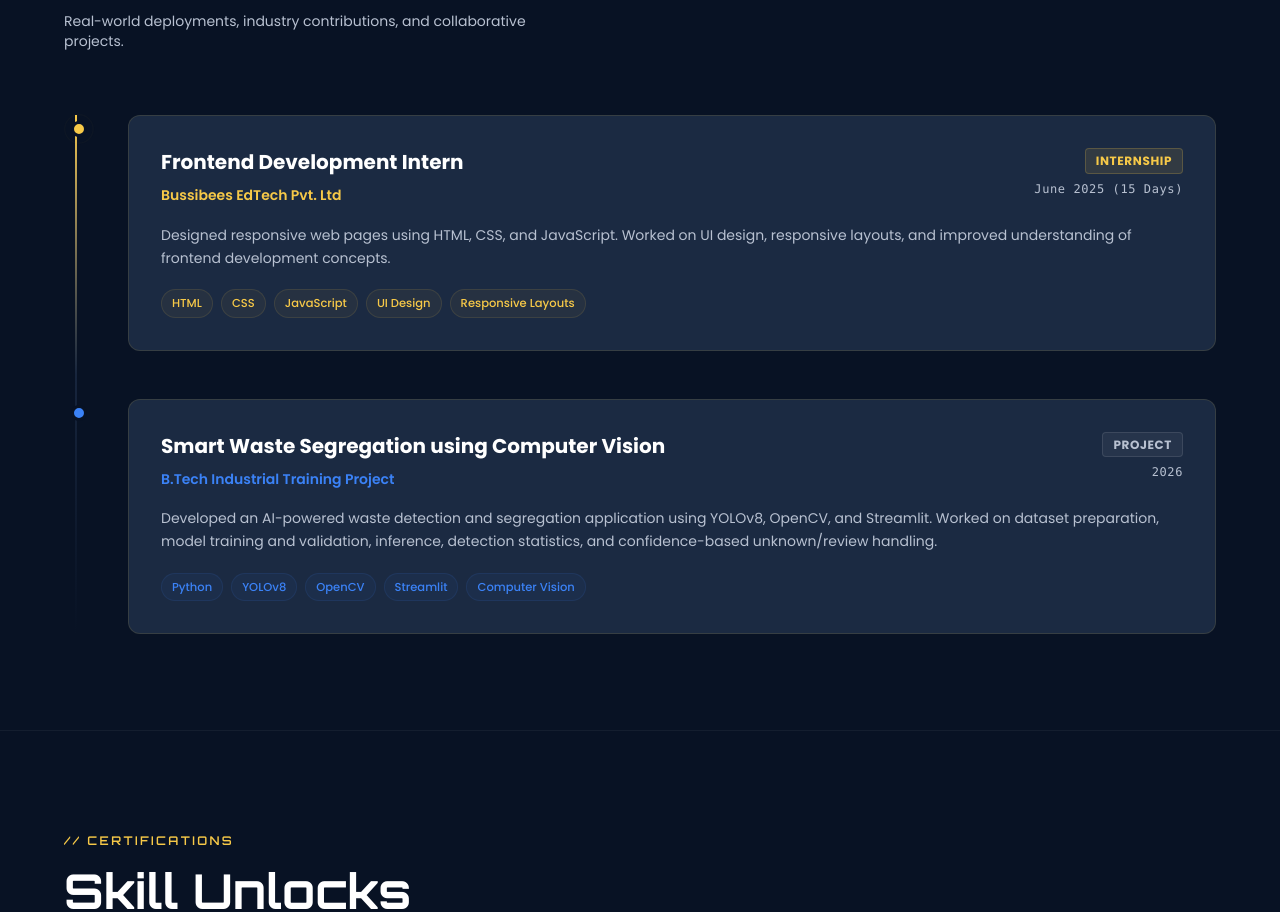
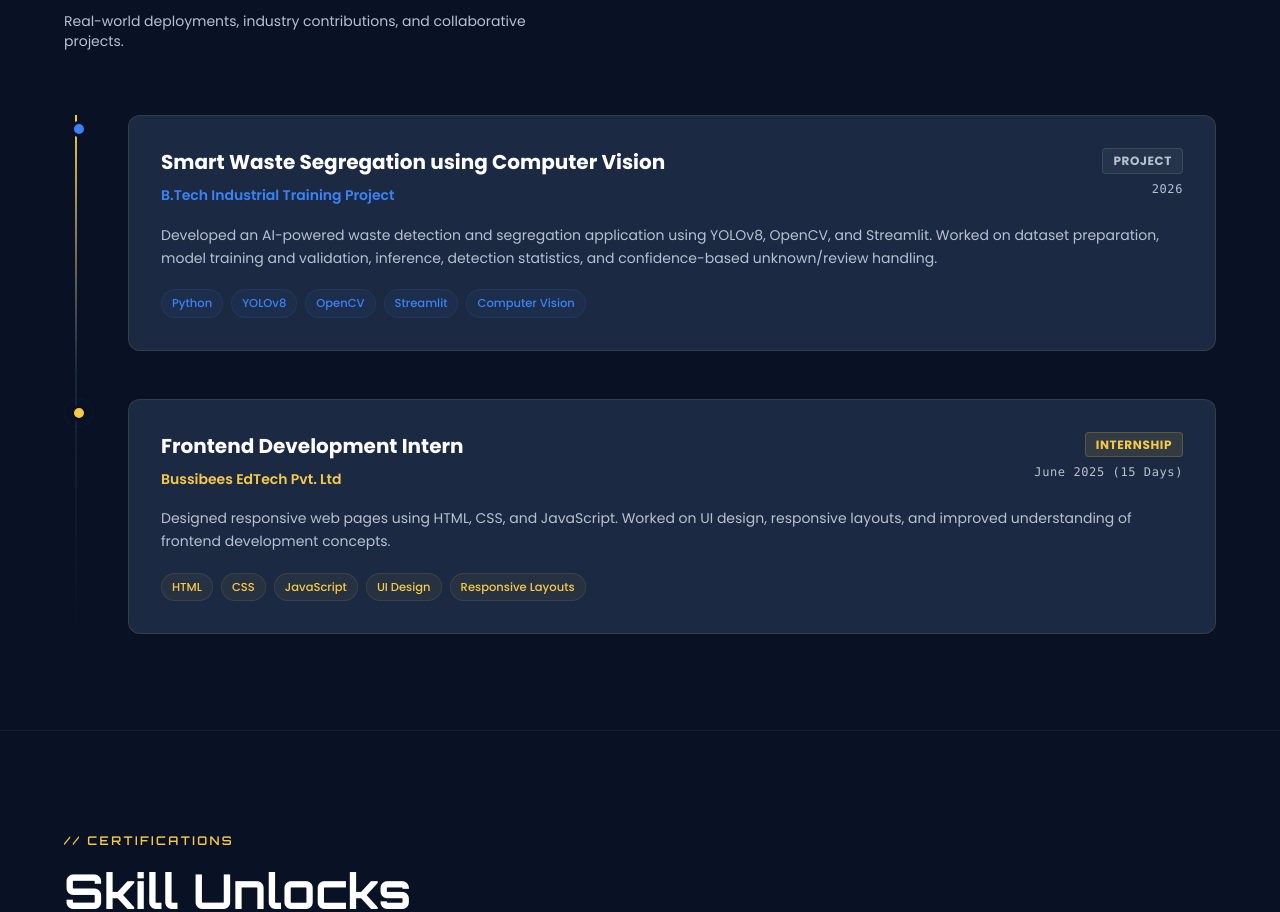
Before and after one commit to raj-239205/Portfolio, a Next.js app: page /Portfolio/ in a window 1280 px wide. Shown: the part 4922-5834 px from the top of the page. Built offline with nearby package versions, Linux system fonts and the light colour scheme.

Commit message:
Prioritize newly added project experience

```diff
--- a/components/Experience.tsx
+++ b/components/Experience.tsx
@@ -15,6 +15,16 @@ interface ExperienceItem {
 
 const experiences: ExperienceItem[] = [
   {
+    role: "Smart Waste Segregation using Computer Vision",
+    company: "B.Tech Industrial Training Project",
+    type: "Project",
+    duration: "2026",
+    description:
+      "Developed an AI-powered waste detection and segregation application using YOLOv8, OpenCV, and Streamlit. Worked on dataset preparation, model training and validation, inference, detection statistics, and confidence-based unknown/review handling.",
+    tags: ["Python", "YOLOv8", "OpenCV", "Streamlit", "Computer Vision"],
+    isGold: false,
+  },
+  {
     role: "Frontend Development Intern",
     company: "Bussibees EdTech Pvt. Ltd",
     type: "Internship",
@@ -23,16 +33,6 @@ const experiences: ExperienceItem[] = [
       "Designed responsive web pages using HTML, CSS, and JavaScript. Worked on UI design, responsive layouts, and improved understanding of frontend development concepts.",
     tags: ["HTML", "CSS", "JavaScript", "UI Design", "Responsive Layouts"],
     isGold: true,
-  },
-  {
-    role: "Smart Waste Segregation using Computer Vision",
-    company: "B.Tech Industrial Training Project",
-    type: "Project",
-    duration: "2026",
-    description:
-      "Developed an AI-powered waste detection and segregation application using YOLOv8, OpenCV, and Streamlit. Worked on dataset preparation, model training and validation, inference, detection statistics, and confidence-based unknown/review handling.",
-    tags: ["Python", "YOLOv8", "OpenCV", "Streamlit", "Computer Vision"],
-    isGold: false,
   },
 ];
 
@@ -69,14 +69,12 @@ export default function Experience() {
         </motion.p>
 
         <div className="relative pl-8 md:pl-12 flex flex-col gap-12">
-          {/* Vertical timeline line */}
           <div className="absolute left-[7px] md:left-[11px] top-0 w-[2px] h-full bg-gradient-to-b from-accent-gold via-bg-secondary to-bg-primary" />
 
           {experiences.map((exp, idx) => {
             const isGold = exp.isGold;
             return (
               <div key={idx} className="relative timeline-node">
-                {/* Timeline Dots */}
                 <div
                   className={`absolute left-[-32px] md:left-[-41px] top-1.5 w-4 h-4 rounded-full border-3 border-bg-primary z-20 ${
                     isGold ? "bg-accent-gold" : "bg-accent-blue"
@@ -86,7 +84,6 @@ export default function Experience() {
                   <div className="absolute left-[-37px] md:left-[-46px] top-[1px] w-[26px] h-[26px] rounded-full border border-accent-gold/50 animate-pulse-glow z-10" />
                 )}
 
-                {/* Content Card */}
                 <motion.div
                   initial={{ opacity: 0, x: 20 }}
                   whileInView={{ opacity: 1, x: 0 }}
@@ -143,7 +140,6 @@ export default function Experience() {
                     ))}
                   </div>
 
-                  {/* Desktop hover overlay action area */}
                   <div className="absolute inset-0 bg-[#081224]/98 opacity-0 group-hover:opacity-100 transition-all duration-[250ms] flex flex-col justify-center p-6 md:p-8 z-30 pointer-events-none group-hover:pointer-events-auto hidden md:flex border border-accent-gold/20 rounded-xl">
                     <div className="transform translate-y-4 opacity-0 group-hover:translate-y-0 group-hover:opacity-100 transition-all duration-[250ms] ease-out flex flex-col gap-4">
                       <div>
@@ -171,7 +167,6 @@ export default function Experience() {
                     </div>
                   </div>
 
-                  {/* Mobile Expanded layout below */}
                   <div className="block md:hidden mt-6 pt-4 border-t border-white/5 flex flex-col gap-4">
                     <div>
                       <h4 className="text-[0.7rem] text-accent-gold uppercase font-semibold tracking-wider mb-2">Responsibilities</h4>
```
